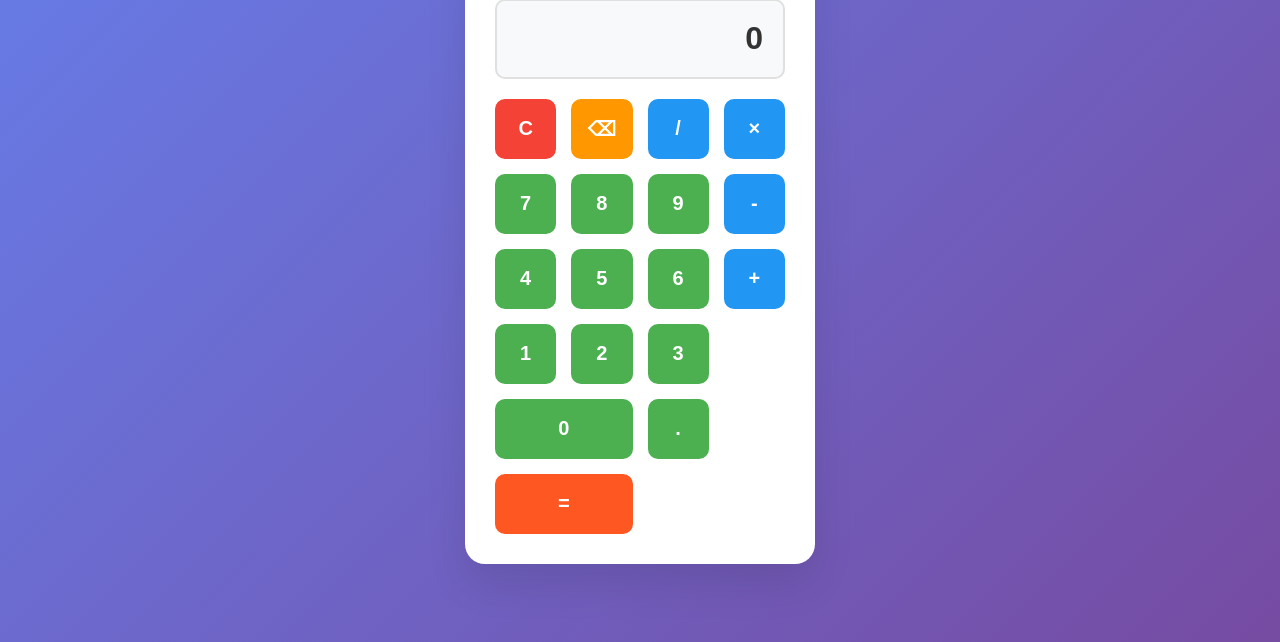
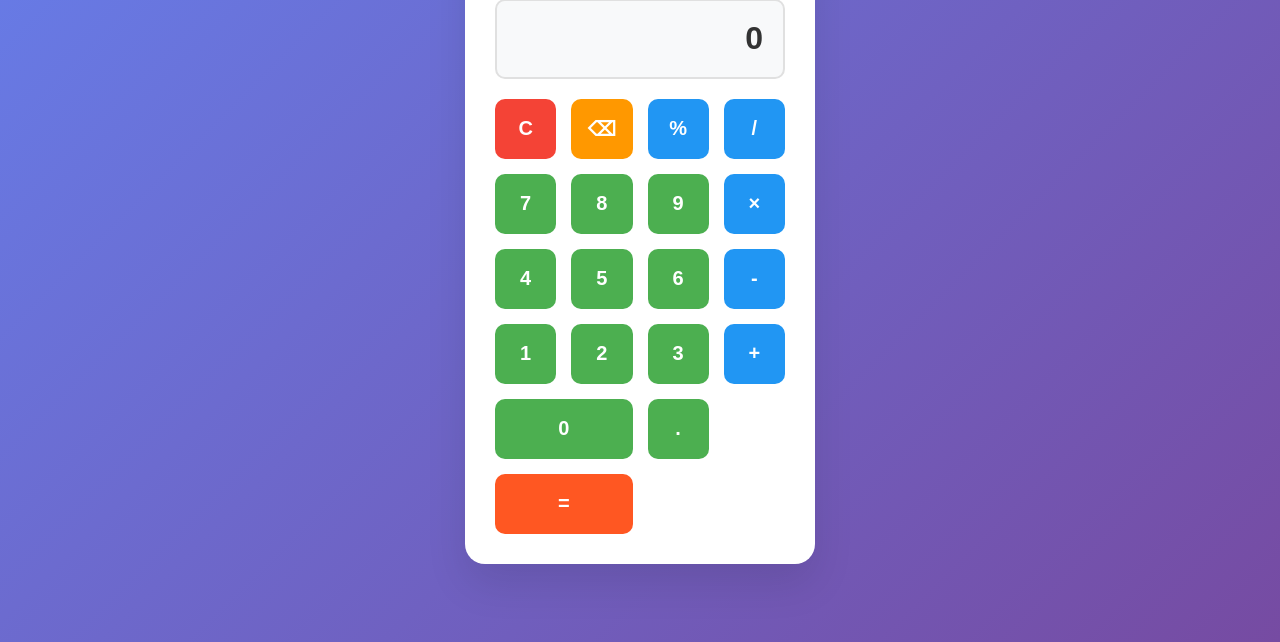
Before and after one commit to MarcinM7/JS, a plain HTML site: page Kalkulator/index.html in a window 1280 px wide. Shown: the part 158-800 px from the top of the page. Drawn offline with Linux system fonts and the light colour scheme.

Commit message:
add new function re-build , add % button

```diff
--- a/Kalkulator/index.html
+++ b/Kalkulator/index.html
@@ -18,31 +18,33 @@
             <!-- Pierwszy rząd -->
             <button class="btn btn-clear" onclick="clearDisplay()">C</button>
             <button class="btn btn-delete" onclick="deleteLastChar()">⌫</button>
+            <button class="btn btn-operator" onclick="calculatePercentage()">%</button>
             <button class="btn btn-operator" onclick="appendToDisplay('/')">/</button>
-            <button class="btn btn-operator" onclick="appendToDisplay('*')">×</button>
 
             <!-- Drugi rząd -->
             <button class="btn btn-number" onclick="appendToDisplay('7')">7</button>
             <button class="btn btn-number" onclick="appendToDisplay('8')">8</button>
             <button class="btn btn-number" onclick="appendToDisplay('9')">9</button>
-            <button class="btn btn-operator" onclick="appendToDisplay('-')">-</button>
+            <button class="btn btn-operator" onclick="appendToDisplay('*')">×</button>
 
             <!-- Trzeci rząd -->
             <button class="btn btn-number" onclick="appendToDisplay('4')">4</button>
             <button class="btn btn-number" onclick="appendToDisplay('5')">5</button>
             <button class="btn btn-number" onclick="appendToDisplay('6')">6</button>
-            <button class="btn btn-operator" onclick="appendToDisplay('+')">+</button>
+            <button class="btn btn-operator" onclick="appendToDisplay('-')">-</button>
 
             <!-- Czwarty rząd -->
             <button class="btn btn-number" onclick="appendToDisplay('1')">1</button>
             <button class="btn btn-number" onclick="appendToDisplay('2')">2</button>
             <button class="btn btn-number" onclick="appendToDisplay('3')">3</button>
+            <button class="btn btn-operator" onclick="appendToDisplay('+')">+</button>
 
             <!-- Piąty rząd -->
             <button class="btn btn-number" onclick="appendToDisplay('0')" style="grid-column: span 2;">0</button>
             <button class="btn btn-number" onclick="appendToDisplay('.')">.</button>
             <button class="btn btn-equals" onclick="calculateResult()" style="grid-row: span 2;">=</button>
         </div>
+
     </div>
 
 <script src="main.js"></script>
--- a/Kalkulator/main.js
+++ b/Kalkulator/main.js
@@ -132,9 +132,76 @@
  }
 
  /**
-         * FUNKCJA: deleteLastChar
-         * OPIS: Usuwa ostatni znak z wyświetlacza
+  * FUNKCJA: calculatePercentage
+  * OPIS: Oblicza procent z aktualnej wartości na wyświetlaczu
+  * PRZYKŁAD: 50% = 0.5, 25% = 0.25
   */
+ function calculatePercentage() {
+     const display = document.getElementById('display');
+
+     try {
+         // Jeśli wyświetlacz jest pusty, nic nie rób
+         if (displayValue === '' || displayValue === '0') {
+             return;
+         }
+
+         // Znajdź ostatni operator w wyrażeniu
+         let lastOperatorIndex = -1;
+         let lastOperator = '';
+
+         for (let i = displayValue.length - 1; i >= 0; i--) {
+             if (isOperator(displayValue[i])) {
+                 lastOperatorIndex = i;
+                 lastOperator = displayValue[i];
+                 break;
+             }
+         }
+
+         // Jeśli nie ma operatora, oblicz procent z całej wartości
+         if (lastOperatorIndex === -1) {
+             let value = parseFloat(displayValue);
+             if (!isNaN(value)) {
+                 let result = value / 100;
+                 displayValue = result.toString();
+                 display.value = displayValue;
+                 lastOperationWasCalculation = true;
+             }
+         } else {
+             // Jeśli jest operator, oblicz procent tylko z ostatniej liczby
+             let beforeOperator = displayValue.substring(0, lastOperatorIndex);
+             let afterOperator = displayValue.substring(lastOperatorIndex + 1);
+
+             if (afterOperator !== '') {
+                 let baseValue = parseFloat(beforeOperator);
+                 let percentValue = parseFloat(afterOperator);
+
+                 if (!isNaN(baseValue) && !isNaN(percentValue)) {
+                     // Oblicz procent w kontekście operacji
+                     // Przykład: 200 + 10% = 200 + (200 * 10/100) = 200 + 20 = 220
+                     // Przykład: 200 - 15% = 200 - (200 * 15/100) = 200 - 30 = 170
+                     let percentResult;
+
+                     if (lastOperator === '+' || lastOperator === '-') {
+                         // Dla + i -, procent jest od pierwszej liczby
+                         percentResult = baseValue * (percentValue / 100);
+                     } else {
+                         // Dla * i /, po prostu zamień na procent
+                         percentResult = percentValue / 100;
+                     }
+
+                     displayValue = beforeOperator + lastOperator + percentResult.toString();
+                     display.value = displayValue;
+                 }
+             }
+         }
+
+     } catch (error) {
+         console.error('Błąd obliczania procentu:', error);
+         display.value = 'Błąd';
+         displayValue = '';
+     }
+ }
+
  function deleteLastChar() {
      const display = document.getElementById('display');
 
```
Lines whose indentation alone changed are shown as unchanged.
